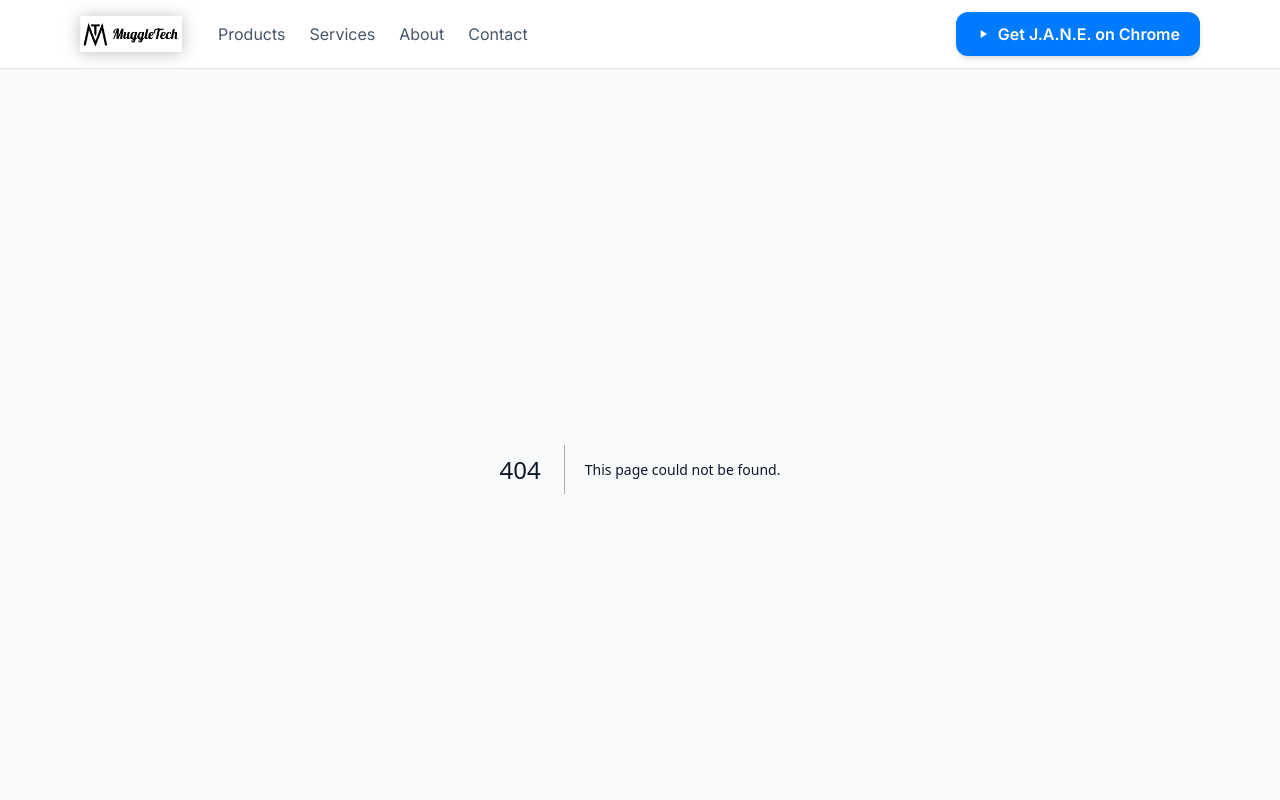
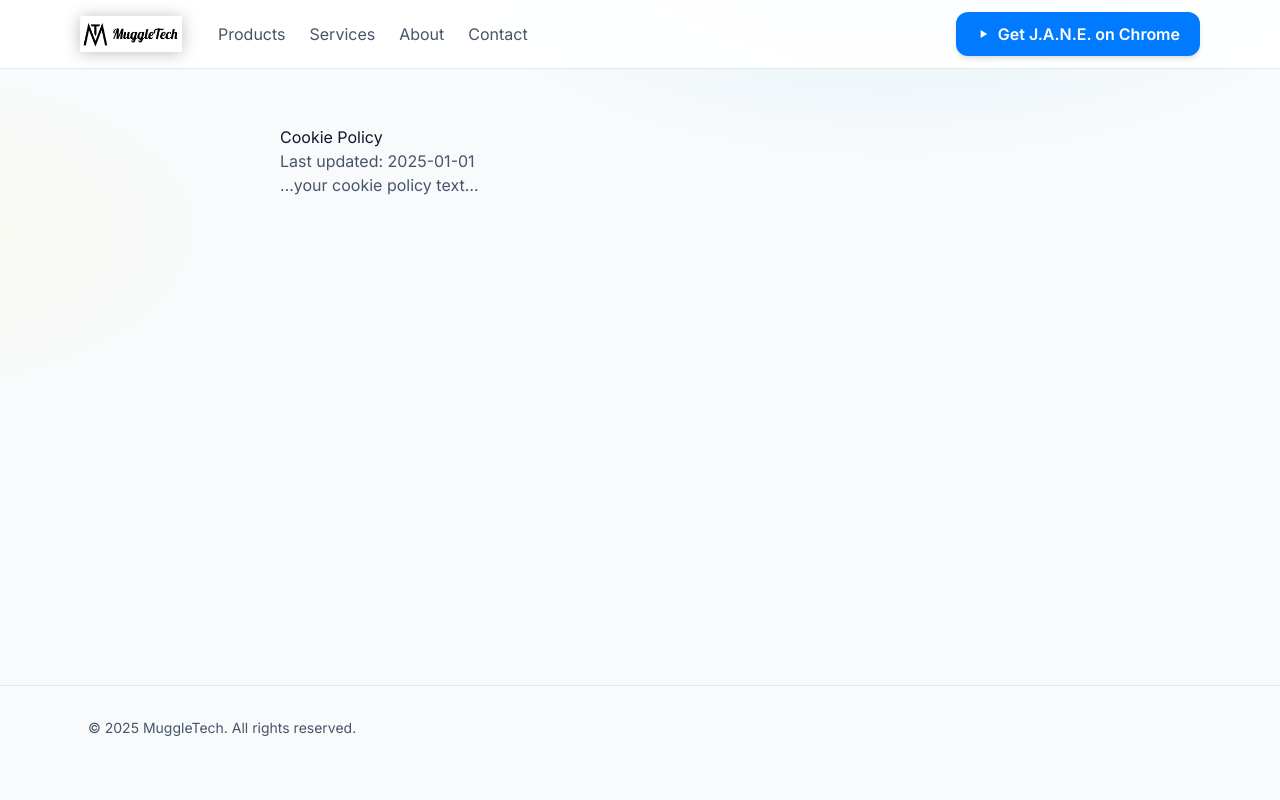
Before and after one commit to Tech-4-Muggles/muggletech-site, a Next.js app: page /cookies in a window 1280 px wide. Before the commit this address had no page. Shown: the top 800 px of the page. Built offline with nearby package versions, Linux system fonts and the light colour scheme.

Commit message:
pages: legal templates (privacy/terms/cookies) styled coherently

```diff
--- /dev/null
+++ b/src/app/cookies/page.tsx
@@ -0,0 +1,8 @@
+export const metadata = { title: "Cookie Policy | MuggleTech" };
+export default function Cookies(){ return (
+  <section className="mx-auto max-w-3xl px-6 py-14 prose prose-slate">
+    <h1>Cookie Policy</h1>
+    <p>Last updated: 2025-01-01</p>
+    <p>…your cookie policy text…</p>
+  </section>
+);}
--- /dev/null
+++ b/src/app/privacy/page.tsx
@@ -0,0 +1,8 @@
+export const metadata = { title: "Privacy Policy | MuggleTech" };
+export default function Privacy(){ return (
+  <section className="mx-auto max-w-3xl px-6 py-14 prose prose-slate">
+    <h1>Privacy Policy</h1>
+    <p>Last updated: 2025-01-01</p>
+    <p>…your policy text…</p>
+  </section>
+);}
--- /dev/null
+++ b/src/app/terms/page.tsx
@@ -0,0 +1,8 @@
+export const metadata = { title: "Terms of Service | MuggleTech" };
+export default function Terms(){ return (
+  <section className="mx-auto max-w-3xl px-6 py-14 prose prose-slate">
+    <h1>Terms of Service</h1>
+    <p>Last updated: 2025-01-01</p>
+    <p>…your terms text…</p>
+  </section>
+);}
```
Also changed, not shown: 6 other files (tests, documents, lock files or other folders).
